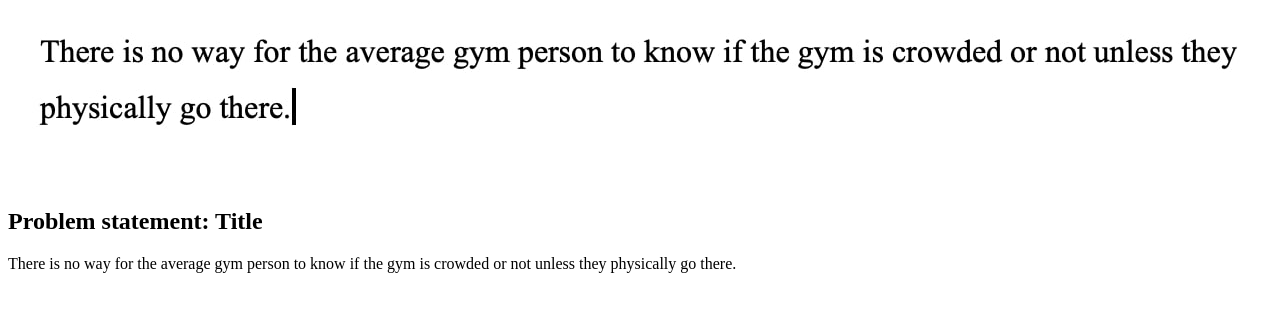
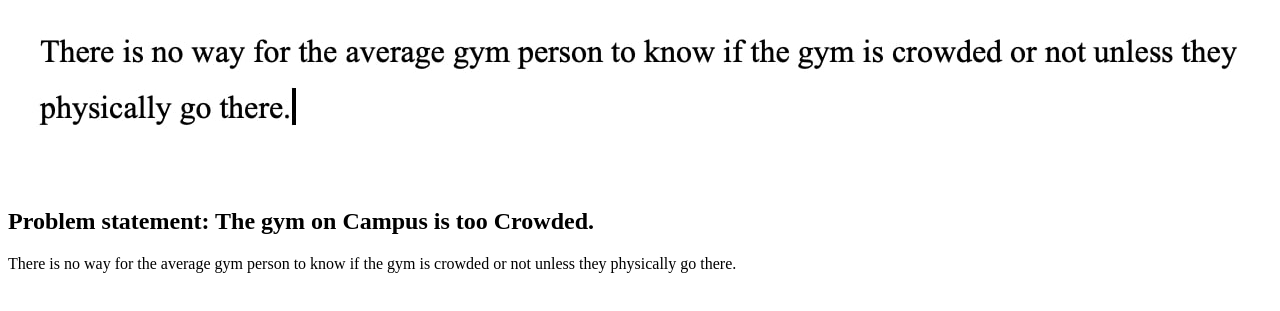
Before and after one commit to shiv927/shiv927.github.io, a plain HTML site: page index.html in a window 1280 px wide. Shown: the part 79-390 px from the top of the page. Drawn offline with Linux system fonts and the light colour scheme.

Commit message:
Update index.html

```diff
--- a/index.html
+++ b/index.html
@@ -8,7 +8,7 @@
     <section class = "assign">
       <img src="problem-statement.jpg"/>
       <section class = "assign-det">
-        <h2>Problem statement: Title</h2>
+        <h2>Problem statement: The gym on Campus is too Crowded.</h2>
         <p>
           There is no way for the average gym person to know if the gym is crowded or not unless they physically go there.
         </p>
```
